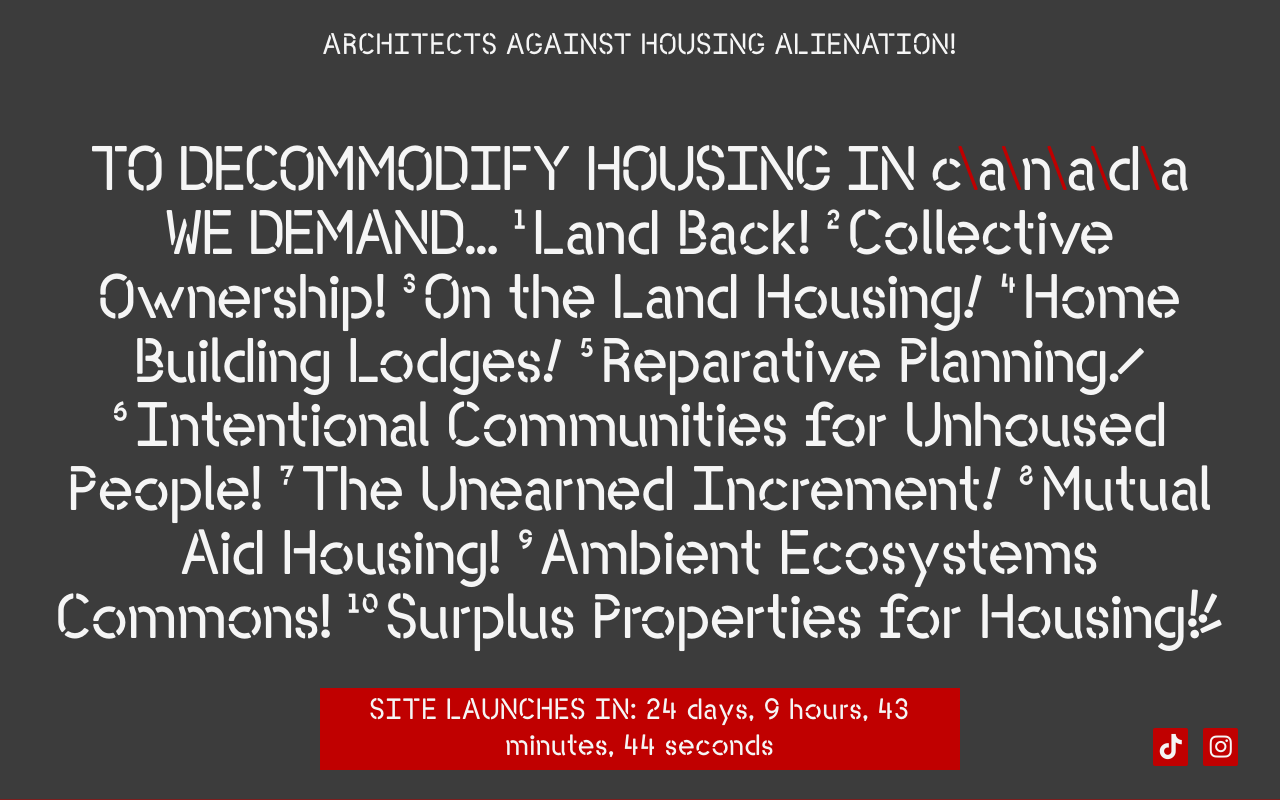
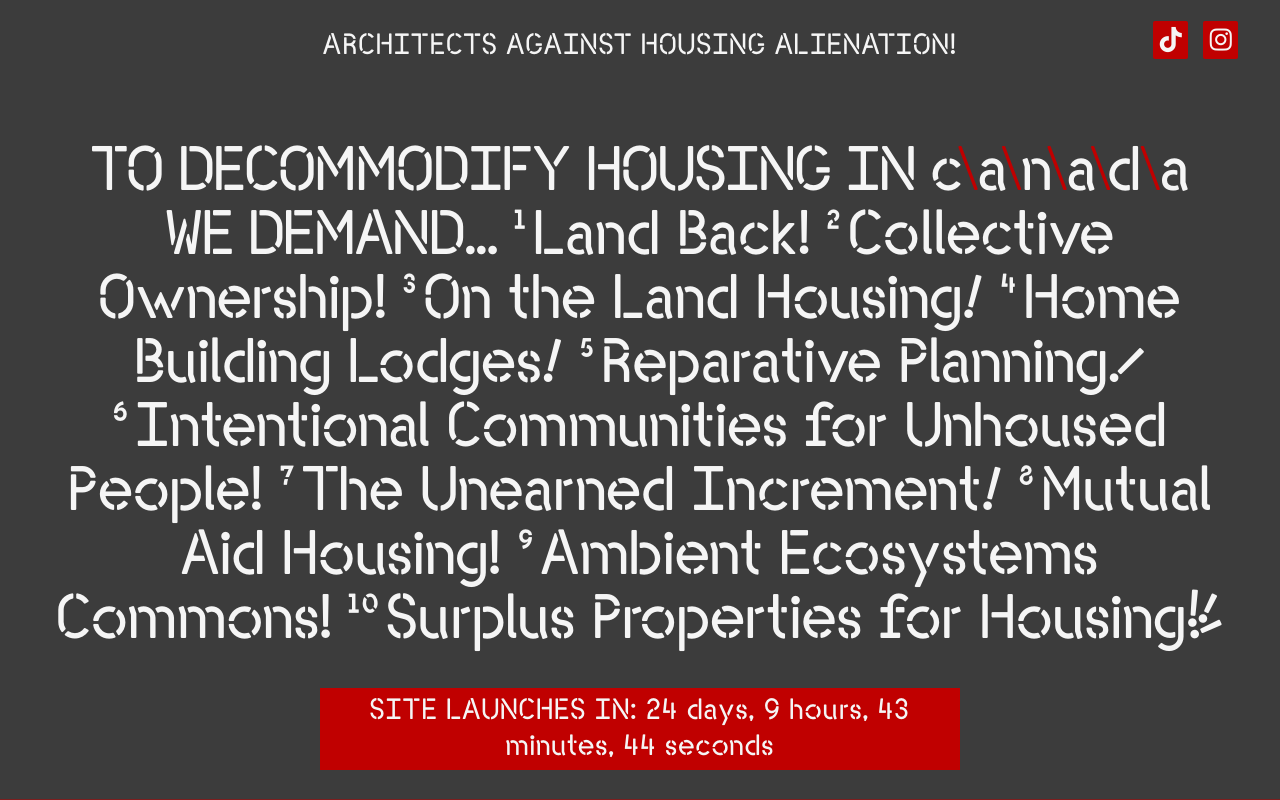
Before and after one commit to alisq/aaha-teaser, a website: page index.html in a window 1280 px wide. Drawn offline with nearby package versions, Linux system fonts and the light colour scheme; some packages are replaced by stand-ins of ours; a script that the page names is missing; a web font is replaced by a local one.

Commit message:
moved socials up

```diff
--- a/sass/_layout.scss
+++ b/sass/_layout.scss
@@ -106,7 +106,7 @@ h1 {
     cursor: pointer;
     position:fixed;
     z-index:12;
-    bottom:2em;
+    top:1em;
     right:2em;
     transform-origin: 50% 50%;
     transition:all $transition-time;
```
Also changed, not shown: css/main.css.
